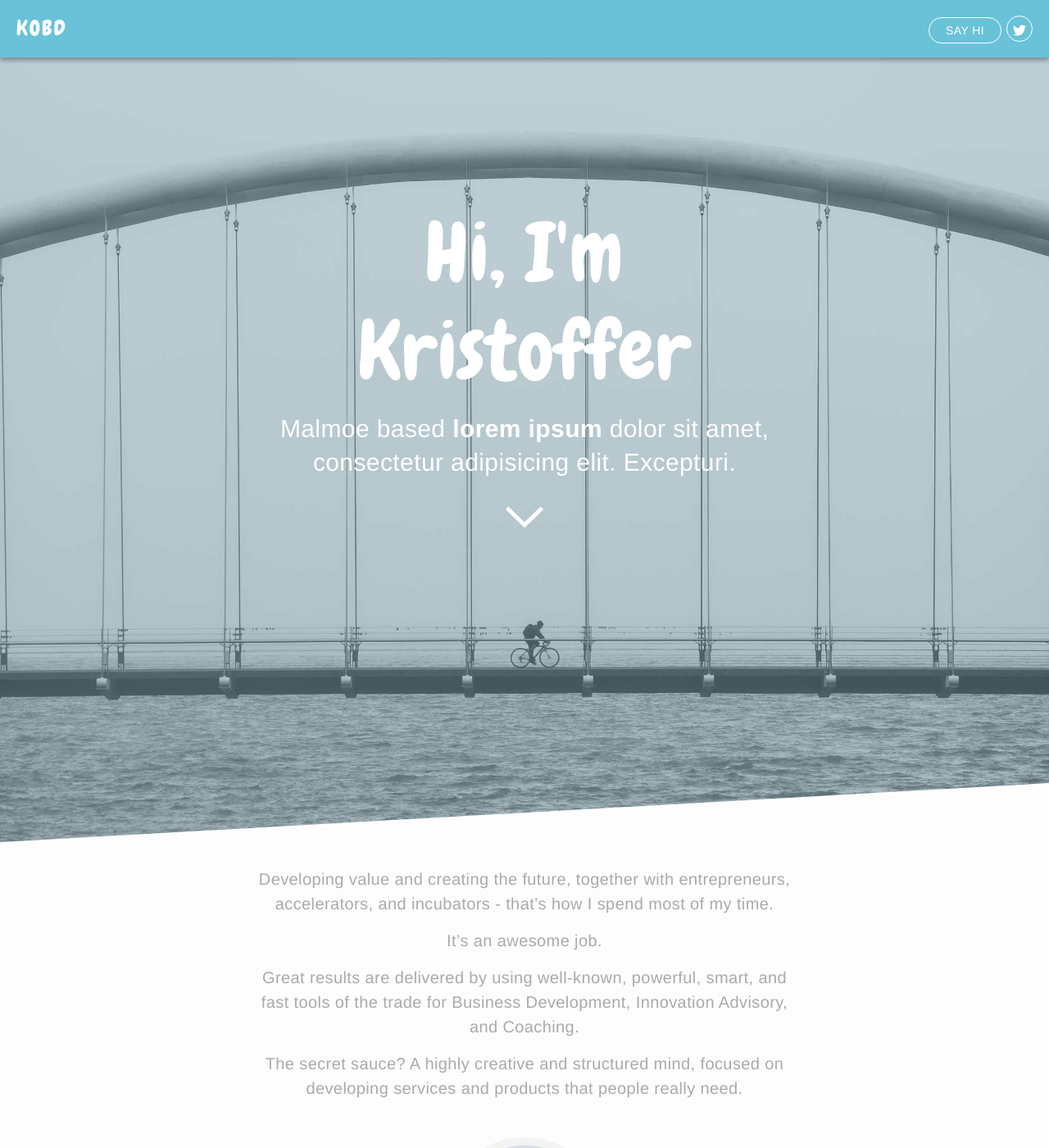
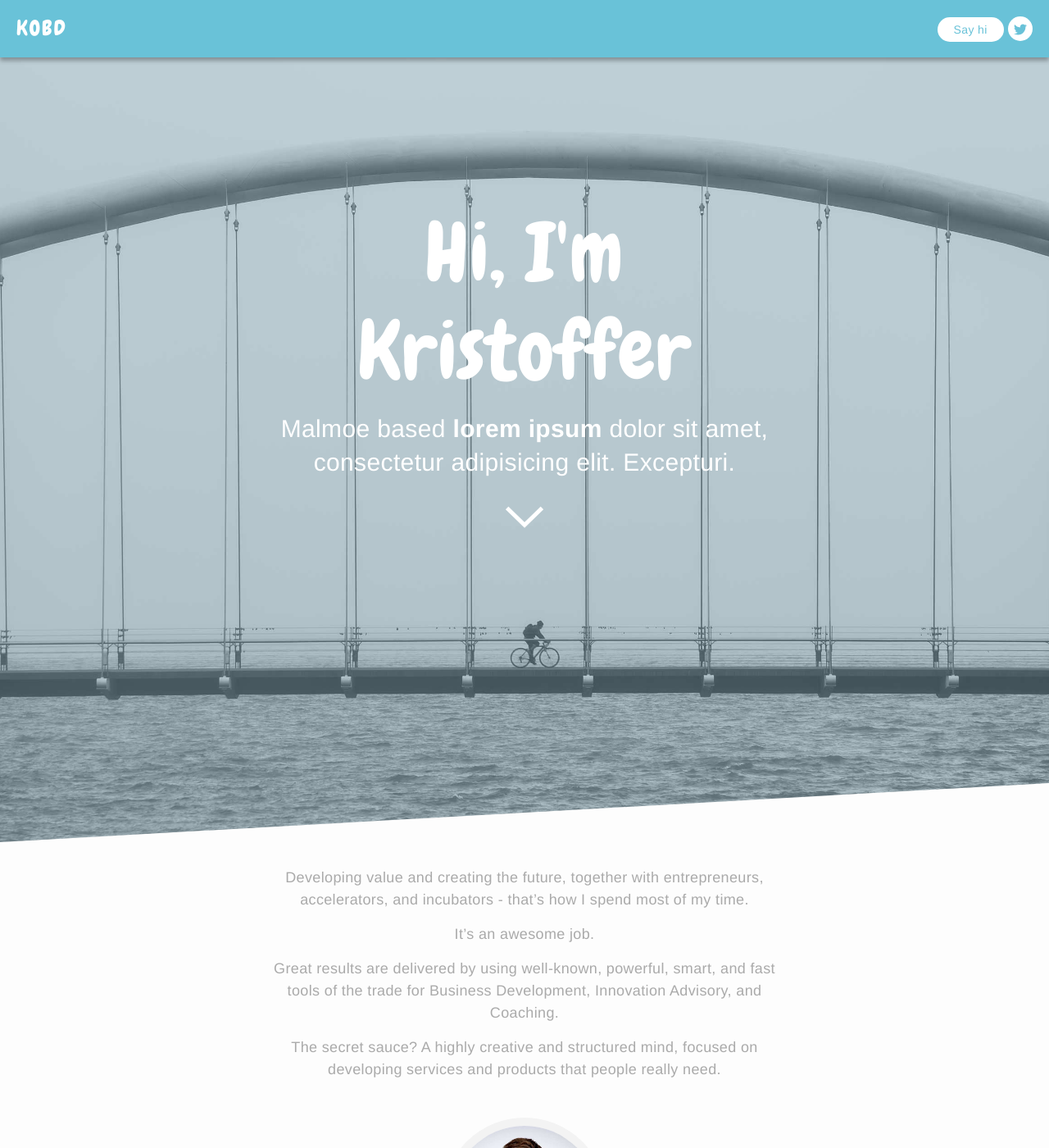
Before and after one commit to thomaswaern/krol, a Jekyll site: the page built from index.md, in a window 1280 px wide and 1400 px high. Shown: the whole window at 82% size. Built offline with Jekyll 4.4.1, drawn with Linux system fonts in a browser that asks for light colours; some of the changed text lies outside the part shown.

Commit message:
Social icon styling + button styling

```diff
--- a/_includes/footer.html
+++ b/_includes/footer.html
@@ -7,8 +7,8 @@
     <p>Curious to know more about how I can contribute to the development of your business?</p>
 
     <p>
-      <span class="phone">Phone: +46 708 – 138 138</span>
-      <span class="email">Email: <a href="mailto:{{site.email}}">{{site.email}}</a></span>
+      <span class="phone"><strong>Phone:</strong> +46 708 – 138 138</span>
+      <span class="email"><strong>Email:</strong> <a href="mailto:{{site.email}}">{{site.email}}</a></span>
     </p>
 
 
--- a/_sass/_base.scss
+++ b/_sass/_base.scss
@@ -61,17 +61,18 @@ img {
 }
 
 .button{
-    border:1px solid white;
+    background: white;
     border-radius:20px;
     line-height:30px;
     display:inline-block;
     padding:0 20px;
     font-size:14px;
-    text-transform: uppercase;
-    color:white;
+    font-weight:100;
+
+    color:$text-color;
 
     &:hover, &:active, &:focus{
-        background:rgba(255,255,255,0.2);
+        background:rgba(255,255,255,0.4);
         color:white;
         text-decoration: none;
     }
--- a/_sass/_followme.scss
+++ b/_sass/_followme.scss
@@ -7,19 +7,27 @@
 
 		a{
 			border-radius:50%;
-			border:1px solid white;
+			background: white;
 			width:30px;
 			line-height:30px;
 			height:30px;
 			text-align: center;
 			display:inline-block;
 
+			&:hover, &:active, &:focus{
+		        background:rgba(255,255,255,0.4);
+		        color:white;
+		        svg *{
+					fill:white;
+				}
+		    }
+
 			svg *{
-				fill:white;
+				fill:$text-color;
 			}
 
-			 &:hover, &:active, &:focus{
+			/*  &:hover, &:active, &:focus{
 		        background:rgba(255,255,255,0.2);
-		    }
+		    } */
 		}
 	}
--- a/css/main.scss
+++ b/css/main.scss
@@ -7,7 +7,7 @@
 
 // Our variables
 $base-font-family: Helvetica, Arial, sans-serif;
-$base-font-size:   20px;
+$base-font-size:   18px;
 $small-font-size:  $base-font-size * 0.875;
 $base-line-height: 1.5;
 
```
